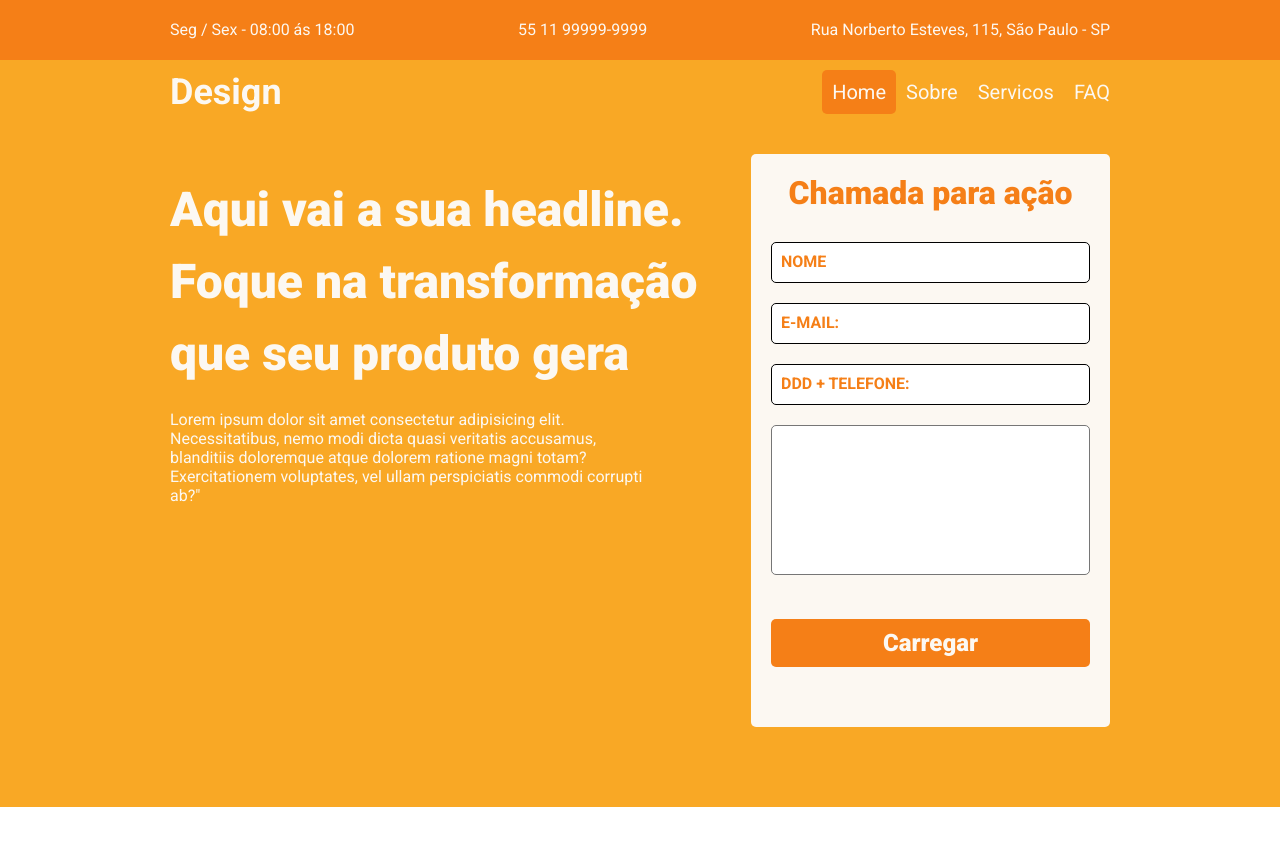
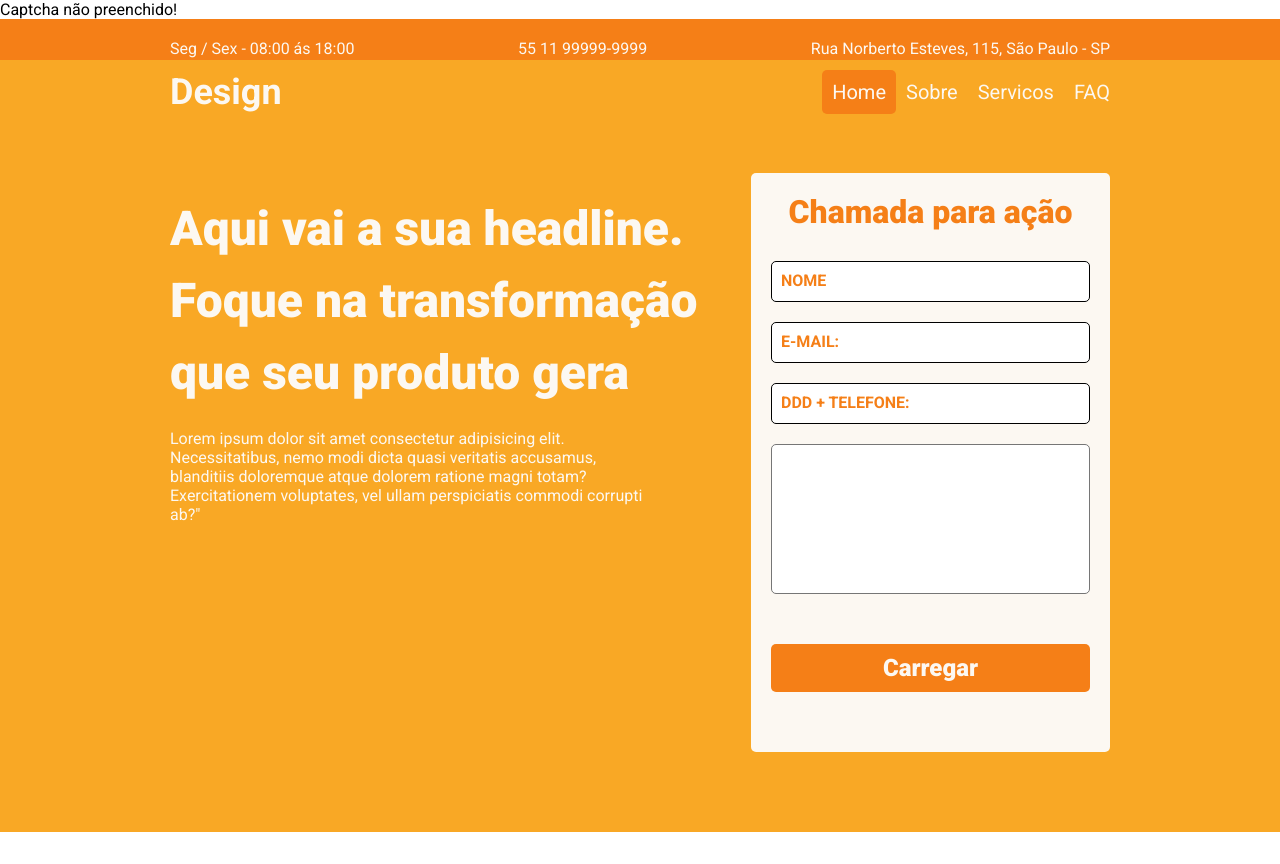
Before and after one commit to Nathan-maya/landingpagephp, a PHP site: page / in a window 1280 px wide. Shown: the top 864 px of the page. Run offline with PHP 8.4, Linux system fonts and the light colour scheme; some libraries are stand-ins or nearby versions.

Commit message:
recaptcha

```diff
--- a/index.php
+++ b/index.php
@@ -75,6 +75,23 @@ if (isset($_POST['nome']) && isset($_POST['email']) && isset($_POST['telefone'])
     }
   }
 }
+
+$captcha = isset($_POST['g-recaptcha-response']) ? $_POST['g-recaptcha-response'] : null;
+
+if(!is_null($captcha)){
+	$res = json_decode(file_get_contents("https://www.google.com/recaptcha/api/siteverify?secret=6LfpklIhAAAAAL2vuw8agNA4mkK_5--jkmHszDUY
+  &response=".$captcha."&remoteip=".$_SERVER['REMOTE_ADDR']));
+	if($res->success === true){
+		//CAPTCHA validado!!!
+		echo 'Tudo certo =)';
+	}
+	else{
+		echo 'Erro ao validar o captcha!!!';
+	}
+}
+else{
+	echo 'Captcha não preenchido!';
+}
 ?>
 
 <!DOCTYPE html>
@@ -84,6 +101,7 @@ if (isset($_POST['nome']) && isset($_POST['email']) && isset($_POST['telefone'])
   <meta charset="UTF-8" />
   <meta http-equiv="X-UA-Compatible" content="IE=edge" />
   <meta name="viewport" content="width=device-width, initial-scale=1.0" />
+  <script src='https://www.google.com/recaptcha/api.js'></script>
 
   <!-- google fonts -->
   <link rel="preconnect" href="https://fonts.googleapis.com">
@@ -218,7 +236,7 @@ if (isset($_POST['nome']) && isset($_POST['email']) && isset($_POST['telefone'])
                                 echo $cliente->erro["erro_mensagem"];
                               } ?></div>
           </div>
-
+          <div class="g-recaptcha" data-sitekey="6LfpklIhAAAAAD-8g09oTDSE8FtGyO__8gq6tFef"></div>
           <button class="btn" type="submit">Carregar</button>
         </form>
       </div>
```
